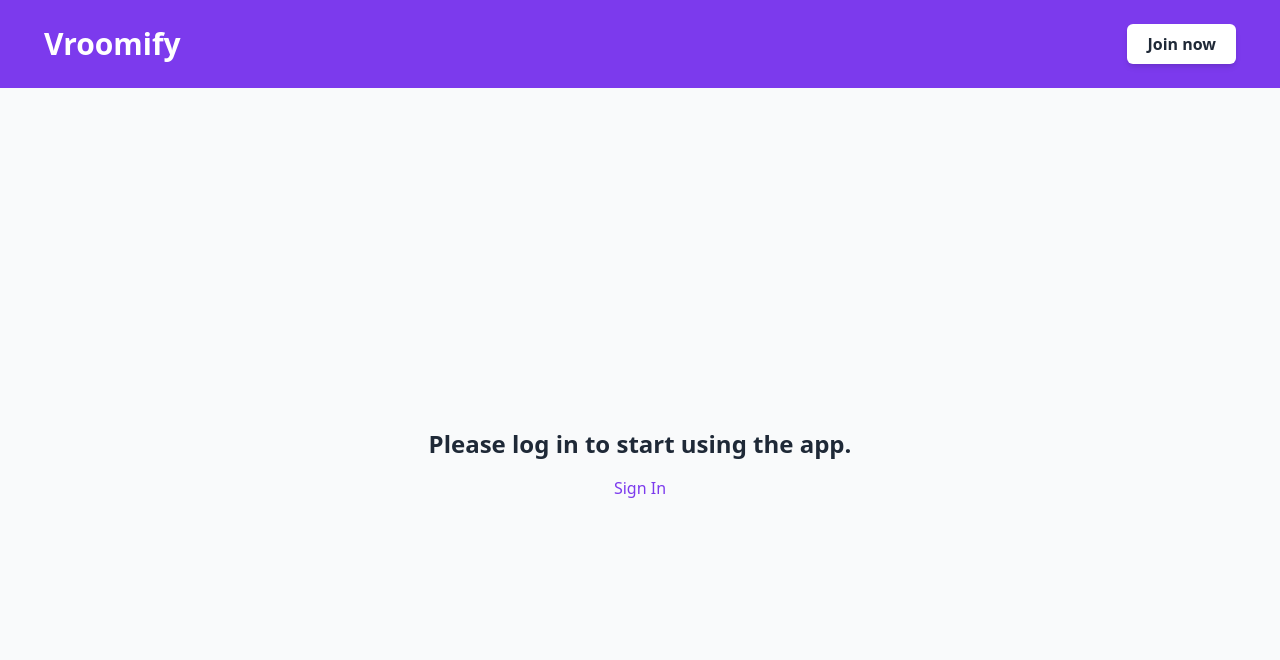
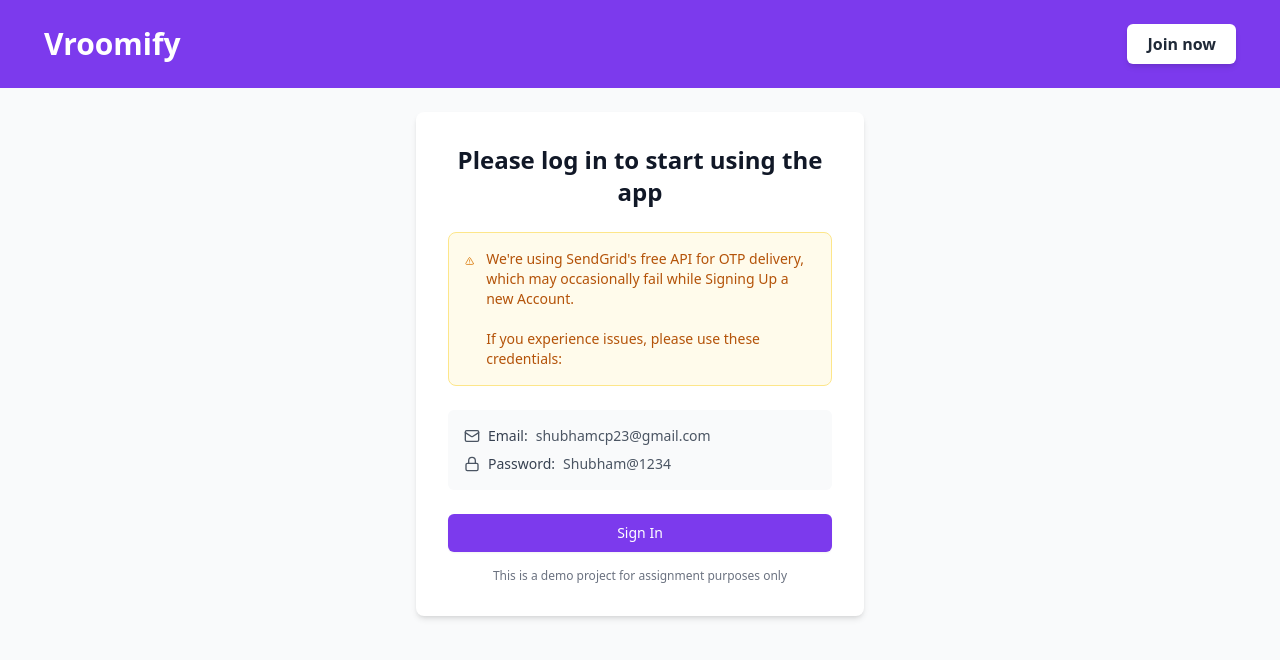
Before and after one commit to ShubhamPatel2305/Vroomify, a React (Vite) app in the folder client/: page / in a window 1280 px wide. Shown: the top 660 px of the page. Built offline with nearby package versions, Linux system fonts and the light colour scheme.

Commit message:
Sendgrid api issue alert

```diff
--- a/client/src/pages/Home.jsx
+++ b/client/src/pages/Home.jsx
@@ -1,42 +1,78 @@
-
 import NavbarContainer from "../components/NavbarContainer";
 import Hero from "../components/Hero";
 import { Link } from "react-router-dom";
 import { getUserData } from "../utils/TokenUtils";
+import { Mail, Lock, AlertTriangle } from 'lucide-react';
 
 const Home = () => {
-  let isLoggedIn=false;
-  const {token,username}=getUserData();
-  if(token && token!=''){
-    isLoggedIn=true;
+  let isLoggedIn = false;
+  const { token, username } = getUserData();
+
+  if (token && token !== '') {
+    isLoggedIn = true;
   }
 
   return (
-    <div>
+    <div className="min-h-screen bg-gray-50">
       {/* Navbar */}
       <NavbarContainer />
 
       {/* Main Content */}
-      <div className="flex flex-col justify-center items-center h-screen bg-gray-50">
+      <div className="max-w-4xl mx-auto px-4 py-12">
         {isLoggedIn ? (
           <>
-            <h1 className="text-2xl font-bold text-gray-800 mb-4">
+            <div className="text-center mb-8">
+              <h1 className="text-3xl font-bold text-gray-900 mb-4">
                 Welcome back, {username}!
               </h1>
-            {/* Call the Hero component for logged-in users */}
+            </div>
             <Hero />
           </>
         ) : (
-          <div className="text-center">
-            <h1 className="text-2xl font-bold text-gray-800 mb-4">
-              Please log in to start using the app.
-            </h1>
+          <div className="max-w-md mx-auto">
+            <div className="bg-white p-8 rounded-lg shadow-md">
+              <h2 className="text-2xl font-semibold text-gray-900 mb-6 text-center">
+                Please log in to start using the app
+              </h2>
+
+              {/* Custom Alert */}
+              <div className="mb-6 bg-amber-50 border border-amber-200 rounded-lg p-4">
+                <div className="flex items-start">
+                  <AlertTriangle className="h-5 w-5 text-amber-600 mt-0.5" />
+                  <p className="ml-3 text-sm text-amber-700">
+                    We&apos;re using SendGrid&apos;s free API for OTP delivery, which may occasionally fail while Signing Up a new Account.
+                    <br />
+                    <br />
+                    If you experience issues, please use these credentials:
+                  </p>
+                </div>
+              </div>
+
+              {/* Credentials Box */}
+              <div className="bg-gray-50 p-4 rounded-md mb-6">
+                <div className="flex items-center space-x-2 mb-2">
+                  <Mail className="h-4 w-4 text-gray-600" />
+                  <span className="text-sm font-medium text-gray-700">Email:</span>
+                  <span className="text-sm text-gray-600">shubhamcp23@gmail.com</span>
+                </div>
+                <div className="flex items-center space-x-2">
+                  <Lock className="h-4 w-4 text-gray-600" />
+                  <span className="text-sm font-medium text-gray-700">Password:</span>
+                  <span className="text-sm text-gray-600">Shubham@1234</span>
+                </div>
+              </div>
+
               <Link
                 to="/signin"
-              className="text-violet-600 font-medium hover:underline"
+                className="w-full flex justify-center py-2 px-4 border border-transparent rounded-md shadow-sm text-sm font-medium text-white bg-violet-600 hover:bg-violet-700 focus:outline-none focus:ring-2 focus:ring-offset-2 focus:ring-violet-500 transition-colors duration-200"
               >
                 Sign In
               </Link>
+
+              <p className="mt-4 text-center text-xs text-gray-500">
+                This is a demo project for assignment purposes only
+              </p>
+            </div>
           </div>
         )}
       </div>
```
Lines whose indentation alone changed are shown as unchanged.
